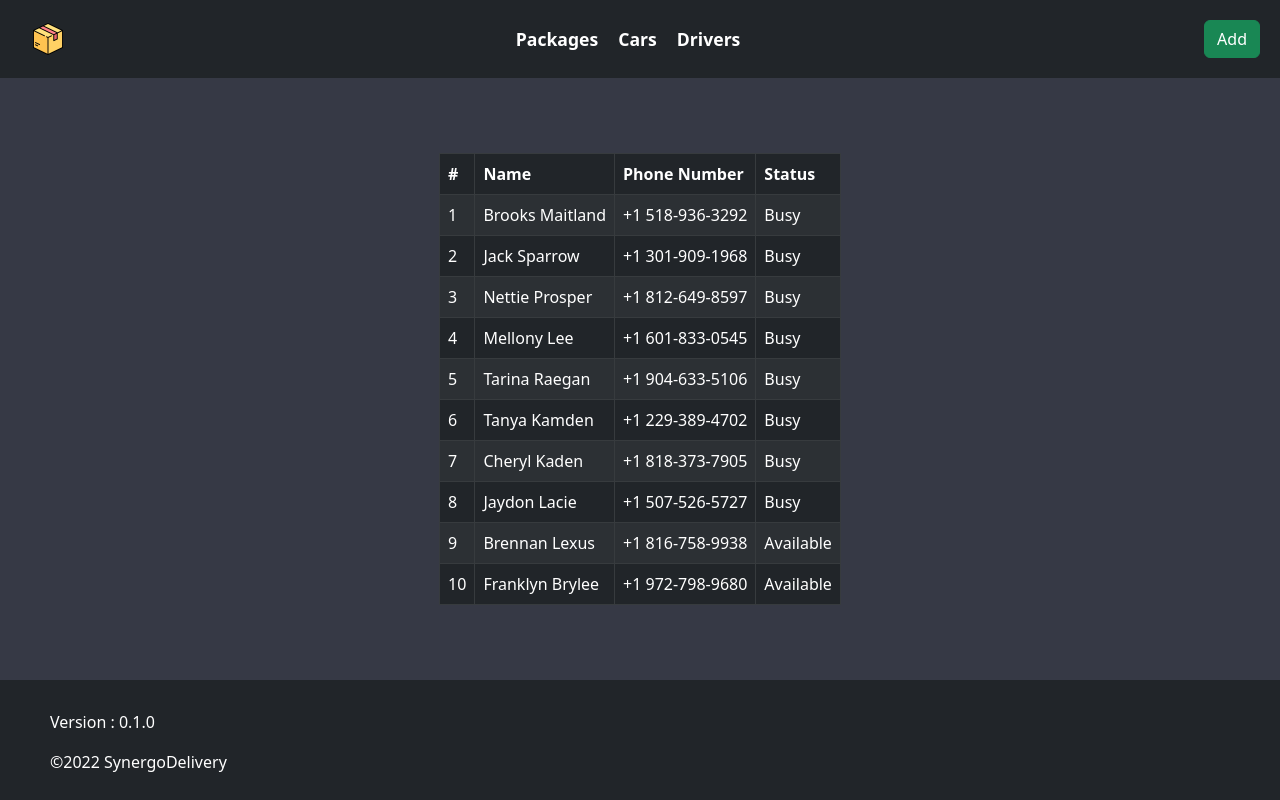
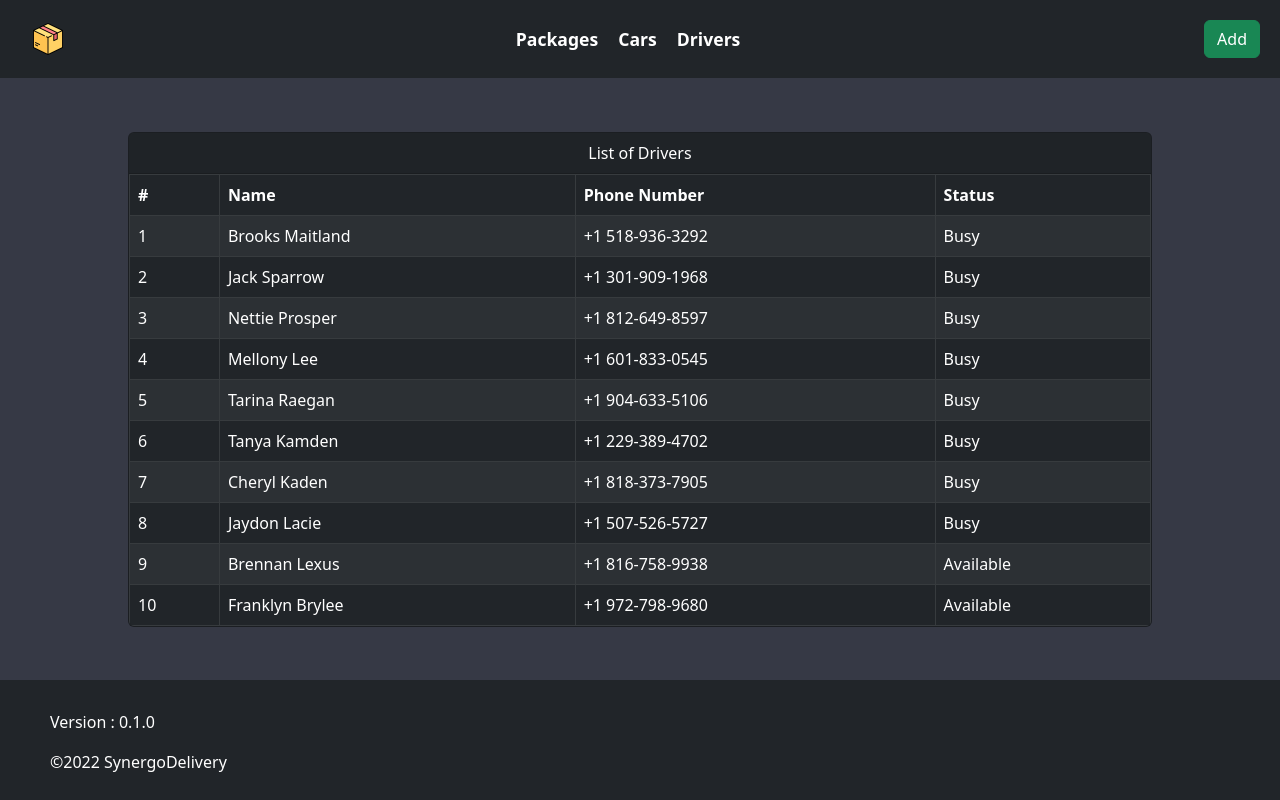
Before and after one commit to andreihojda15/SynergoDelivery, a React (Create React App) app: page /drivers in a window 1280 px wide. Built offline with nearby package versions, Linux system fonts and the light colour scheme.

Commit message:
- Placed tables in cards

```diff
--- a/src/components/cars/Cars.css
+++ b/src/components/cars/Cars.css
@@ -7,3 +7,8 @@
 .table {
   margin: 0;
 }
+
+.cardTable {
+  width: 80vw;
+  z-index: 0;
+}
--- a/src/components/cars/Cars.js
+++ b/src/components/cars/Cars.js
@@ -1,6 +1,7 @@
 import React from "react";
 import Table from "react-bootstrap/Table";
 import Spinner from "react-bootstrap/Spinner";
+import Card from "react-bootstrap/Card";
 import { getCars } from "../../redux/cars.slice";
 import { connect } from "react-redux";
 import "./Cars.css";
@@ -32,6 +33,10 @@ class Cars extends React.Component {
         {this.props.isLoading ? (
           <Spinner className="spinner" animation="border" variant="info" />
         ) : (
+          <Card bg="dark" text="white" className="cardTable">
+            <Card.Header style={{ textAlign: "center" }}>
+              List of Cars
+            </Card.Header>
             <Table className="table" striped bordered hover variant="dark">
               <thead>
                 <tr>
@@ -54,6 +59,7 @@ class Cars extends React.Component {
                 ))}
               </tbody>
             </Table>
+          </Card>
         )}
       </>
     );
--- a/src/components/drivers/Drivers.css
+++ b/src/components/drivers/Drivers.css
@@ -7,3 +7,9 @@
 .table {
   margin: 0;
 }
+
+.cardTable {
+  width: 80vw;
+  z-index: 0;
+  overflow: auto;
+}
--- a/src/components/drivers/Drivers.js
+++ b/src/components/drivers/Drivers.js
@@ -2,6 +2,7 @@ import React, { Component } from "react";
 import { Table } from "react-bootstrap";
 import { connect } from "react-redux";
 import Spinner from "react-bootstrap/Spinner";
+import Card from "react-bootstrap/Card";
 import "./Drivers.css";
 
 import { getDrivers } from "../../redux/drivers.slice";
@@ -32,6 +33,10 @@ class Drivers extends Component {
         {this.props.isLoading ? (
           <Spinner className="spinner" animation="border" variant="info" />
         ) : (
+          <Card bg="dark" text="white" className="cardTable">
+            <Card.Header style={{ textAlign: "center" }}>
+              List of Drivers
+            </Card.Header>
             <Table className="table" striped bordered hover variant="dark">
               <thead>
                 <tr>
@@ -52,6 +57,7 @@ class Drivers extends Component {
                 ))}
               </tbody>
             </Table>
+          </Card>
         )}
       </>
     );
--- a/src/components/layout/HeaderStyle.css
+++ b/src/components/layout/HeaderStyle.css
@@ -18,6 +18,7 @@
     position: sticky;
     top: 0px;
     padding: 20px;
+    z-index: 2;
 }
 
 .link {
--- a/src/components/packages/Package.css
+++ b/src/components/packages/Package.css
@@ -7,3 +7,8 @@
 .table {
   margin: 0;
 }
+
+.cardTable {
+  width: 80vw;
+  z-index: 0;
+}
--- a/src/components/packages/Package.js
+++ b/src/components/packages/Package.js
@@ -1,6 +1,7 @@
 import React, { Component } from "react";
 import { Table } from "react-bootstrap";
 import Spinner from "react-bootstrap/Spinner";
+import Card from "react-bootstrap/Card";
 import { connect } from "react-redux";
 import { toast, ToastContainer } from "react-toastify";
 import "react-toastify/dist/ReactToastify.css";
@@ -79,6 +80,10 @@ class Packages extends Component {
           <Spinner className="spinner" animation="border" variant="info" />
         ) : (
           <>
+            <Card bg="dark" text="white" className="cardTable">
+              <Card.Header style={{ textAlign: "center" }}>
+                List of Packages
+              </Card.Header>
               <Table striped bordered hover variant="dark">
                 <thead>
                   <tr>
@@ -130,6 +135,7 @@ class Packages extends Component {
                   })}
                 </tbody>
               </Table>
+            </Card>
           </>
         )}
 
```
Lines whose indentation alone changed are shown as unchanged.
